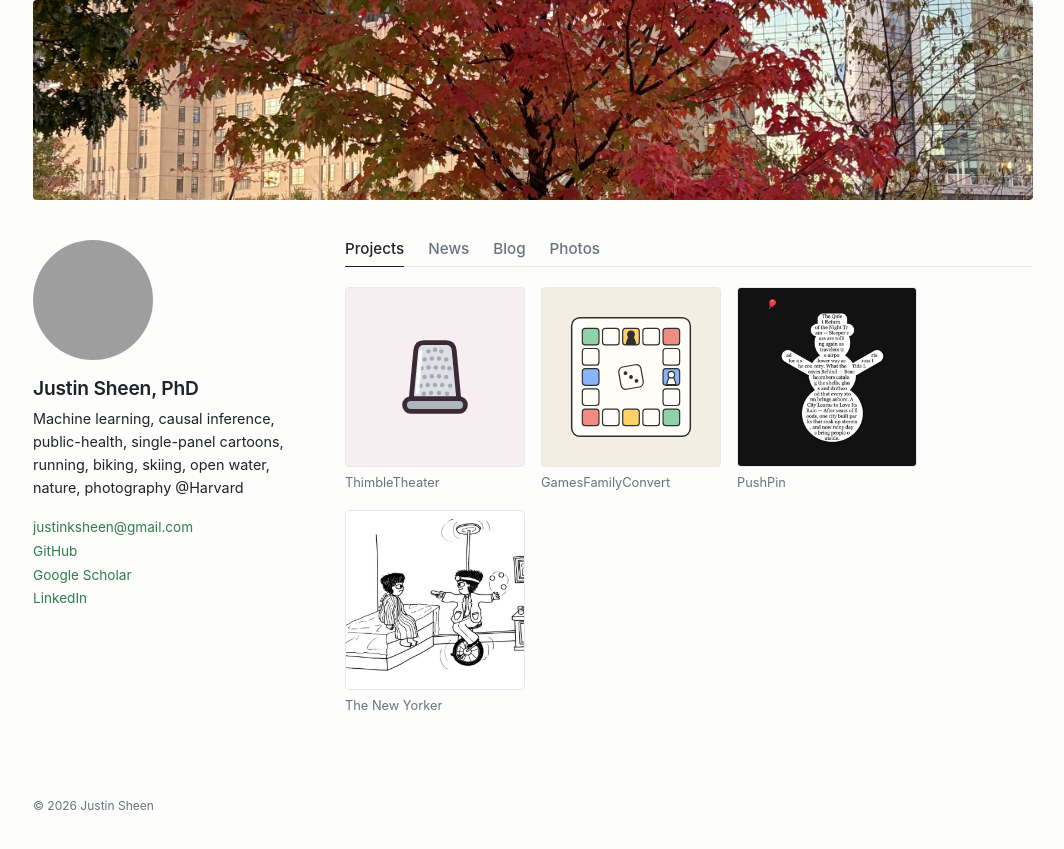
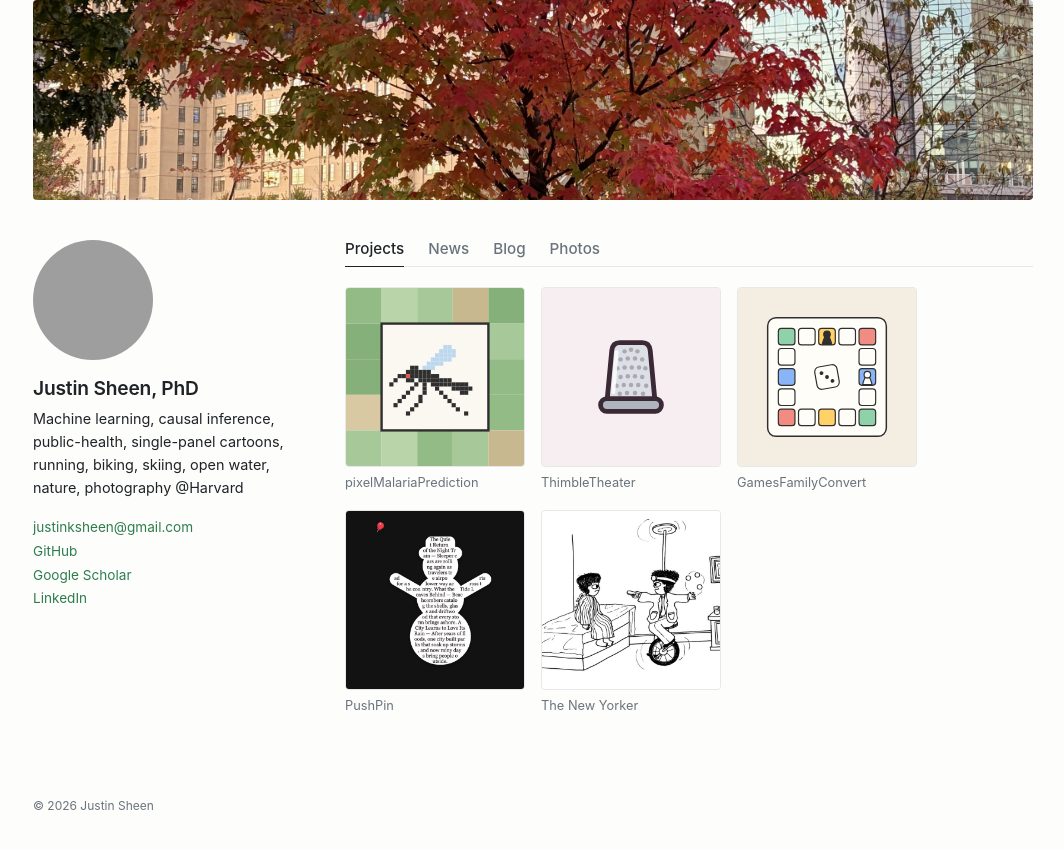
Before and after one commit to jsheen/jsheen.github.io, a Jekyll site: the page built from index.html, in a window 1280 px wide. Shown: the top 849 px of the page, without its empty margins (107-1171 px from the left). Built offline with Jekyll 4.4.1, drawn with Linux system fonts in a browser that asks for light colours; grey boxes are pictures that could not be loaded.

Commit message:
Add pixelMalariaPrediction project tile with pixel mosquito
Co-Authored-By: Claude Opus 5.5 <noreply@anthropic.com>

```diff
--- a/_data/projects.yml
+++ b/_data/projects.yml
@@ -5,6 +5,12 @@
 #   link:    URL the tile opens (optional)
 #   image:   picture to fill the tile, e.g. /assets/img/cartoons.jpg (optional)
 #   shape:   square or rectangle (rectangle is twice as wide); default square
+- title: "pixelMalariaPrediction"
+  caption: "pixelMalariaPrediction"
+  link: "https://github.com/jsheen/secVegDefo"
+  image: /assets/img/pixel-mosquito.svg
+  shape: square
+
 - title: "ThimbleTheater"
   caption: "ThimbleTheater"
   link: "https://thimbletheater.com/"
```
Also changed, not shown: assets/img/pixel-mosquito.svg (added).
